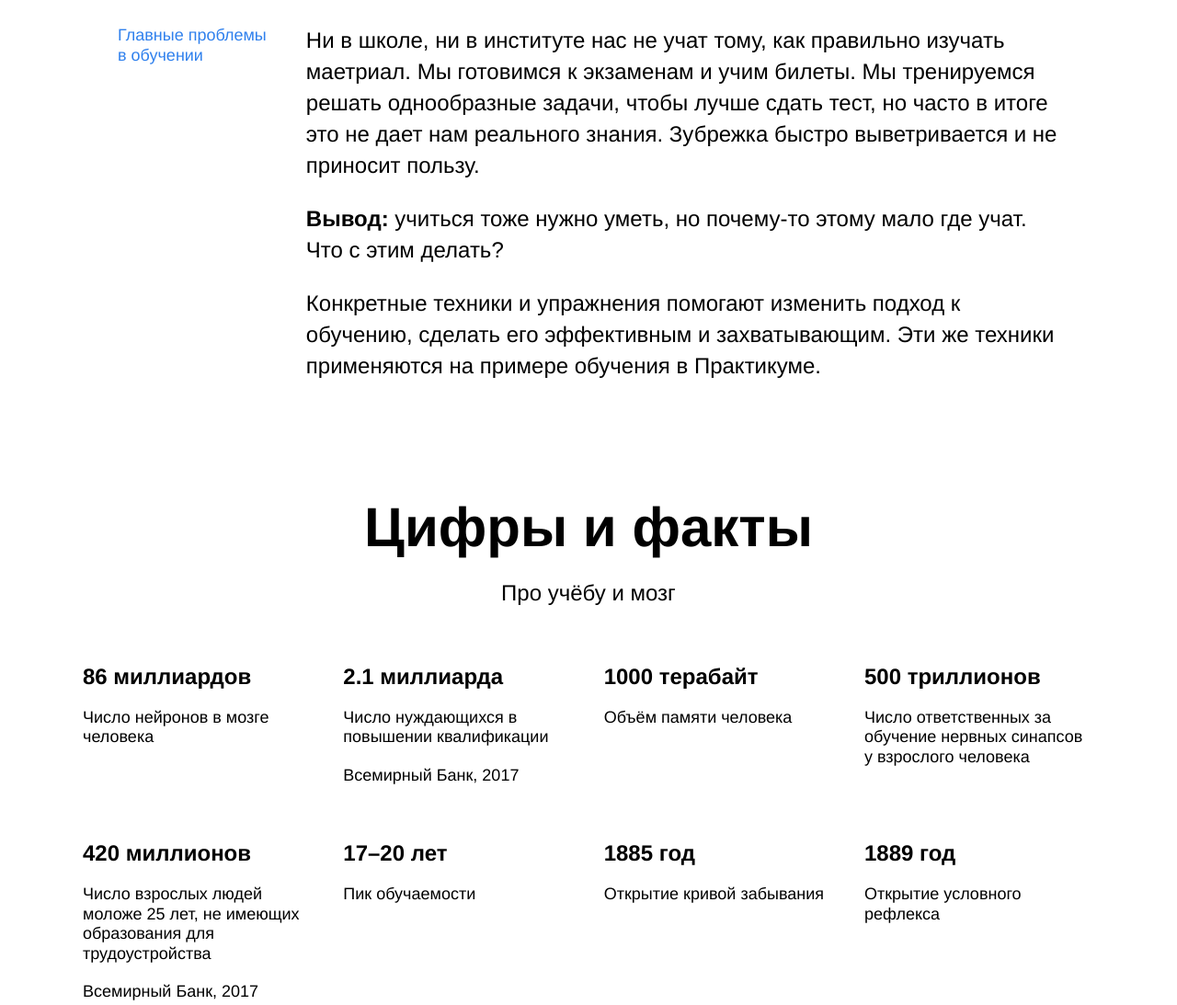
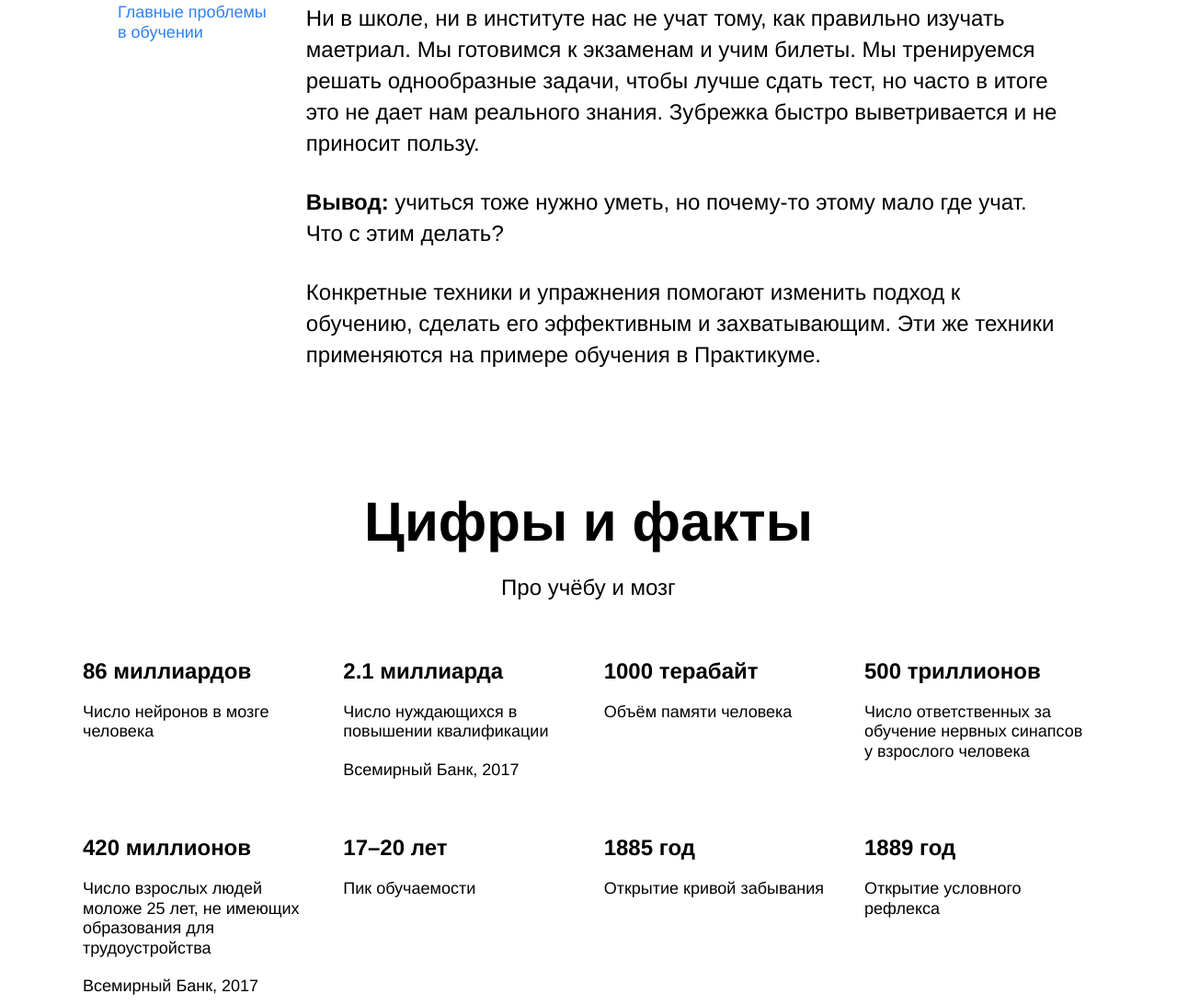
Before and after one commit to timmycarousel/how-to-learn, a plain HTML site: page index.html in a window 1280 px wide. Shown: the part 853-1946 px from the top of the page at 92% size. Drawn offline with Linux system fonts and the light colour scheme.

Commit message:
сделал мерджины и паддинги

```diff
--- a/styles/style.css
+++ b/styles/style.css
@@ -101,7 +101,6 @@
 }
 
 .two-columns__brief {
-  padding-top: 25px;
   color: #2f80ed;
   font-size: 18px;
   line-height: 1.2;
@@ -129,12 +128,17 @@
   margin: 0;
 }
 
+.two-columns__paragraph {
+  padding-bottom: 30px;
+  margin: 0;
+  /* border: 0; */
+}
+
 .digits {
   display: flex;
   flex-direction: column;
   align-items: center;
-  justify-content: flex-start;
-  padding-bottom: 100px;
+  padding-bottom: 70px;
   margin: 0;
 }
 
@@ -143,6 +147,8 @@
   font-size: 60px;
   font-weight: 600;
   margin: 0;
+  width: 60%;
+  text-align: center;
 }
 
 .section-subtitle {
@@ -152,6 +158,8 @@
   padding-bottom: 0;
   padding-top: 20px;
   margin: 0;
+  width: 60%;
+  text-align: center;
 }
 
 .table {
```
